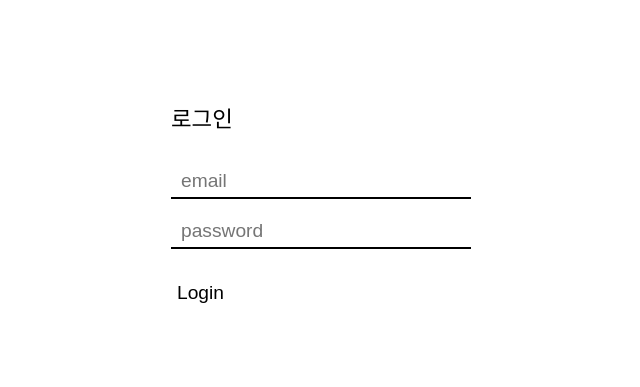
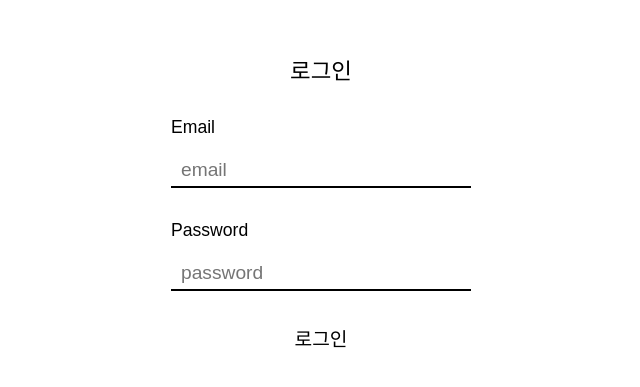
Before and after one commit to Circlewee/wanted-pre-onboarding-challenge-fe-1, a React (Vite) app: page /auth in a window 1280 px wide. Shown: the part 197-584 px from the top of the page, without its empty margins (319-959 px from the left). Built offline with nearby package versions, Linux system fonts and the light colour scheme; a web font is replaced by a local one.

Commit message:
feat: UserForm 완성

```diff
--- a/src/components/UserForm/index.tsx
+++ b/src/components/UserForm/index.tsx
@@ -1,10 +1,60 @@
+import { useForm } from 'react-hook-form';
+
 import * as SC from './style';
 
+type Inputs = {
+  email: string;
+  password: string;
+};
+
 const UserForm = () => {
+  const {
+    register,
+    handleSubmit,
+    watch,
+    formState: { errors },
+  } = useForm<Inputs>({ mode: 'onChange' });
+
+  function onSubmit() {}
+
   return (
-    <SC.Wrapper>
-      <SC.Input type='text' placeholder='email' />
-      <SC.Input type='password' placeholder='password' />
+    <SC.Wrapper onSubmit={handleSubmit(onSubmit)}>
+      <SC.InputWrapper>
+        <SC.Label htmlFor='emailInput'>Email</SC.Label>
+        <SC.Input
+          id='emailInput'
+          type='text'
+          placeholder='email'
+          {...register('email', {
+            required: true,
+            pattern: /^[\w]+@([\w-]+\.)+[\w-]{2,4}$/,
+          })}
+        />
+        {errors.email && (
+          <SC.ErrorMsg>
+            {errors.email.type === 'required' && '필수 입력 항목입니다.'}
+            {errors.email.type === 'pattern' && '올바른 이메일이 아닙니다.'}
+          </SC.ErrorMsg>
+        )}
+      </SC.InputWrapper>
+      <SC.InputWrapper>
+        <SC.Label htmlFor='passwordInput'>Password</SC.Label>
+        <SC.Input
+          id='passwordInput'
+          type='password'
+          placeholder='password'
+          {...register('password', { required: true, minLength: 8 })}
+        />
+        {errors.password && (
+          <SC.ErrorMsg>
+            {errors.password.type === 'required' && '필수 입력 항목입니다.'}
+            {errors.password.type === 'minLength' && '8자리 이상 입력하세요.'}
+          </SC.ErrorMsg>
+        )}
+      </SC.InputWrapper>
+      <SC.LoginButton type='submit' disabled={!!errors.email || !!errors.password}>
+        로그인
+      </SC.LoginButton>
     </SC.Wrapper>
   );
 };
--- a/src/components/UserForm/style.tsx
+++ b/src/components/UserForm/style.tsx
@@ -1,19 +1,43 @@
-import styled from 'styled-components';
+import styled, { css } from 'styled-components';
 
-export const Wrapper = styled.div`
+export const Wrapper = styled.form`
   display: flex;
   justify-content: center;
   align-items: center;
   flex-direction: column;
 `;
 
+export const InputWrapper = styled.div`
+  width: 100%;
+  margin-top: 2rem;
+`;
+
 export const Input = styled.input`
   width: 100%;
+  margin-top: 1rem;
   padding: 5px 10px;
   border-bottom: 2px solid #000;
   font-size: 1.2rem;
+`;
 
-  & + & {
-    margin-top: 1rem;
-  }
+export const Label = styled.label`
+  font-size: 1.1rem;
 `;
+
+export const LoginButton = styled.button<{ disabled: boolean }>`
+  margin-top: 2rem;
+  font-size: 1.2rem;
+
+  ${(props) =>
+    props.disabled &&
+    css`
+      cursor: not-allowed;
+    `}
+`;
+
+export const ErrorMsg = styled.p`
+  margin: 0.8rem 0;
+  color: red;
+  text-align: center;
+  font-size: 1.2rem;
+`;
--- a/src/pages/LoginPage/index.tsx
+++ b/src/pages/LoginPage/index.tsx
@@ -6,7 +6,6 @@ const LoginPage = () => {
     <SC.Wrapper>
       <SC.Title>로그인</SC.Title>
       <UserForm />
-      <SC.LoginButton>Login</SC.LoginButton>
     </SC.Wrapper>
   );
 };
--- a/src/pages/LoginPage/style.tsx
+++ b/src/pages/LoginPage/style.tsx
@@ -2,17 +2,10 @@ import styled from 'styled-components';
 
 export const Wrapper = styled.div`
   width: 300px;
-
-  > * + * {
-    margin-top: 2rem;
-  }
 `;
 
 export const Title = styled.p`
   margin: 0;
   font-size: 1.4rem;
+  text-align: center;
 `;
-
-export const LoginButton = styled.button`
-  font-size: 1.2rem;
-`;
```
